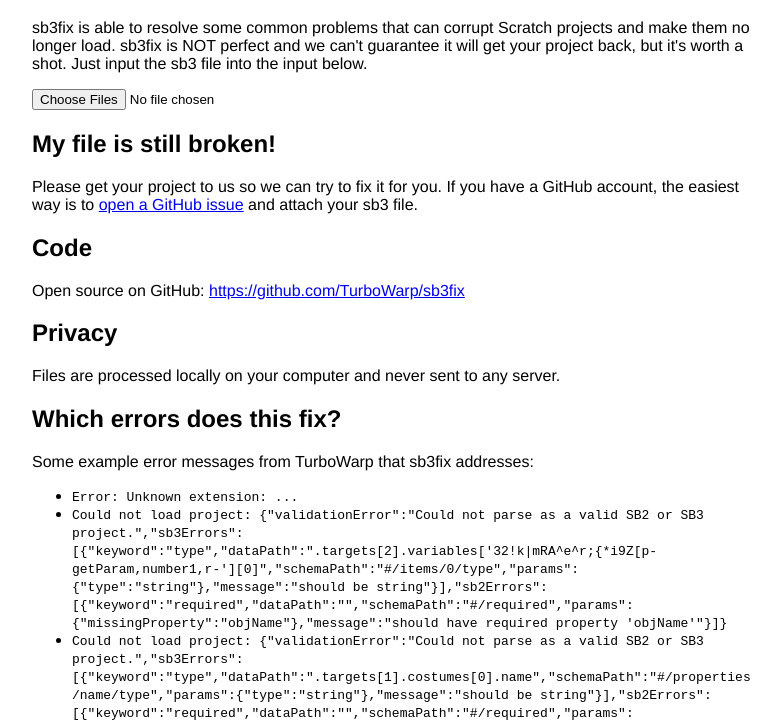
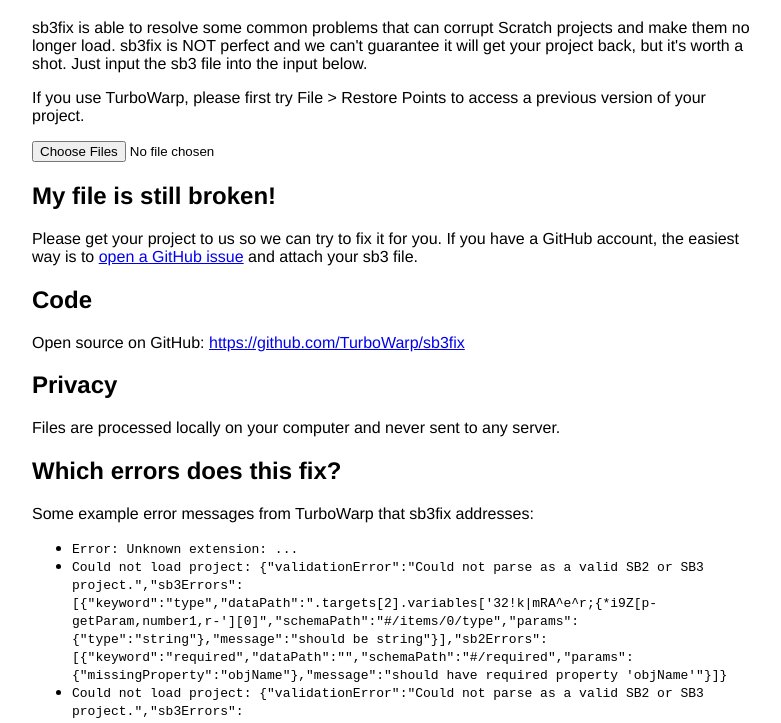
Before and after one commit to TurboWarp/sb3fix, a plain HTML site: page index.html in a window 1280 px wide. Shown: the part 61-784 px from the top of the page, without its empty margins (248-1029 px from the left). Drawn offline with Linux system fonts and the light colour scheme.

Commit message:
Mention TurboWarp restore points

```diff
--- a/index.html
+++ b/index.html
@@ -77,6 +77,9 @@
       sb3fix is able to resolve some common problems that can corrupt Scratch projects and make them no longer load.
       sb3fix is NOT perfect and we can't guarantee it will get your project back, but it's worth a shot.
       Just input the sb3 file into the input below.
+    </p>
+    <p>
+      If you use TurboWarp, please first try File &gt; Restore Points to access a previous version of your project.
     </p>
     <noscript><p>sb3fix requires JavaScript.</p></noscript>
     <p>
```
